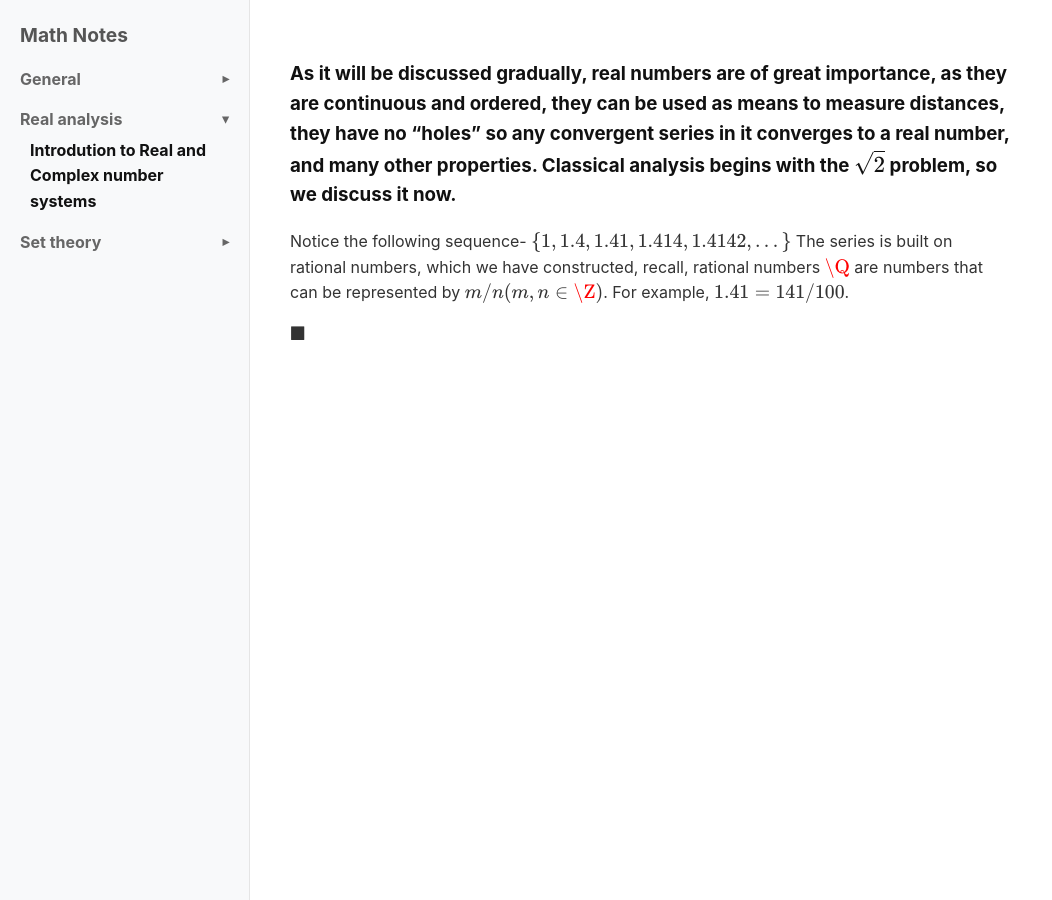
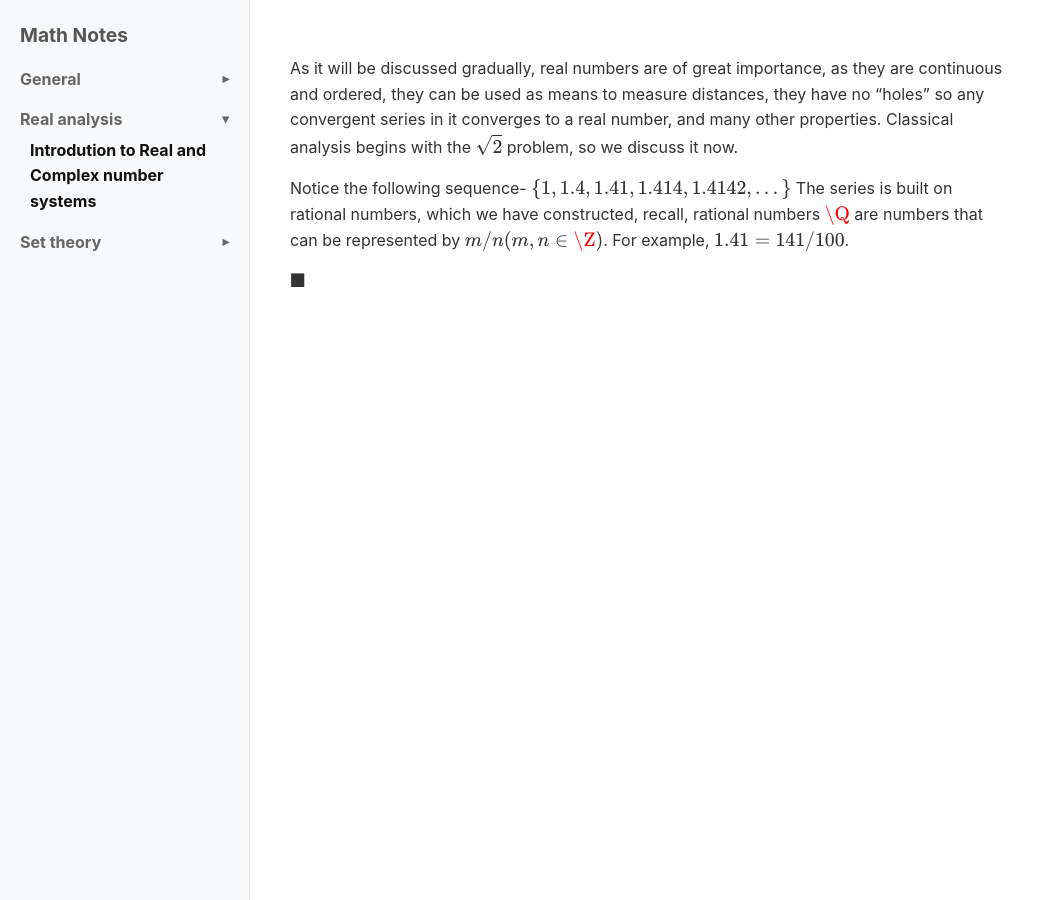
Before and after one commit to Nasif-Abdullah/Math, a Jekyll site: the page built from Real Analysis/Introduction.md, in a window 1280 px wide. Shown: the whole page, without its empty margins (0-1052 px from the left). Built offline with Jekyll 4.4.1, drawn with Linux system fonts in a browser that asks for light colours.

```diff
--- a/Real Analysis/Introduction.md
+++ b/Real Analysis/Introduction.md
@@ -3,7 +3,7 @@ layout: default
 title: Introdution to Real and Complex number systems
 ---
 
-### As it will be discussed gradually, real numbers are of great importance, as they are continuous and ordered, they can be used as means to measure distances, they have no "holes" so any convergent series in it converges to a real number, and many other properties. Classical analysis begins with the $$\sqrt{2}$$ problem, so we discuss it now.
+As it will be discussed gradually, real numbers are of great importance, as they are continuous and ordered, they can be used as means to measure distances, they have no "holes" so any convergent series in it converges to a real number, and many other properties. Classical analysis begins with the $$\sqrt{2}$$ problem, so we discuss it now.
 
 Notice the following sequence- $$\{1, 1.4, 1.41, 1.414, 1.4142,...\}$$
 The series is built on rational numbers, which we have constructed, recall, rational numbers $$\Q$$ are numbers that can be represented by $$m/n (m,n \in \Z)$$. For example, $$1.41 = 141/100$$.
```
